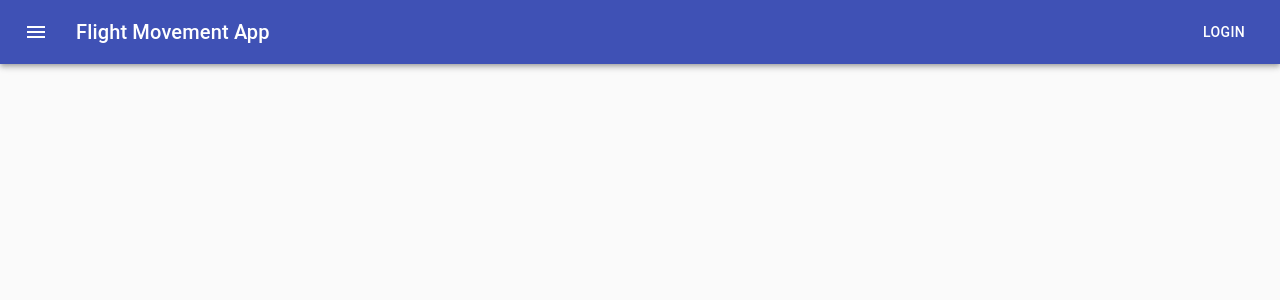
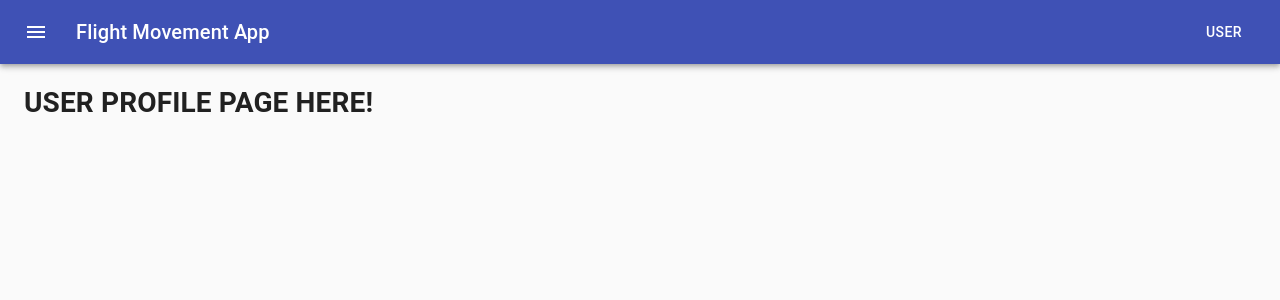
Before and after one commit to devchia254/flight-movement-app-v1, a React (Create React App) app: page /profile in a window 1280 px wide. Shown: the top 300 px of the page. Built offline with nearby package versions, Linux system fonts and the light colour scheme.

Commit message:
added a draft profile page and created a route for it

```diff
--- a/src/components/navbar/Navbar.js
+++ b/src/components/navbar/Navbar.js
@@ -1,5 +1,5 @@
 import React, { Component } from "react";
-// import { Link } from "react-router-dom";
+import { Link } from "react-router-dom";
 
 import { withStyles } from "@material-ui/core/styles";
 import AppBar from "@material-ui/core/AppBar";
@@ -18,6 +18,10 @@ const navStyle = (theme) => ({
   },
   title: {
     flexGrow: 1,
+  },
+  link: {
+    color: theme.palette.common.white,
+    textDecoration: "none",
   },
 });
 
@@ -42,7 +46,11 @@ class Navbar extends Component {
             <Typography variant="h6" className={classes.title}>
               {this.props.children}
             </Typography>
-            <Button color="inherit">Login</Button>
+            <Button color="inherit">
+              <Link to="/profile" className={classes.link}>
+                User
+              </Link>
+            </Button>
           </Toolbar>
         </AppBar>
       </div>
--- a/src/containers/App.js
+++ b/src/containers/App.js
@@ -7,6 +7,7 @@ import SchedulePage from "./SchedulePage";
 import Homepage from "./Homepage";
 import UserLoginPage from "./UserLoginPage";
 import UserRegisterPage from "./UserRegisterPage";
+import UserProfilePage from "./UserProfilePage";
 import Navbar from "../components/navbar/Navbar";
 
 import AuthService from "../services/auth-service";
@@ -58,6 +59,7 @@ class App extends Component {
           <Route path="/schedule" component={SchedulePage} />
           <Route path="/login" component={UserLoginPage} />
           <Route path="/register" component={UserRegisterPage} />
+          <Route path="/profile" component={UserProfilePage} />
         </Switch>
       </div>
     );
--- /dev/null
+++ b/src/containers/UserProfilePage.js
@@ -0,0 +1,31 @@
+import React, { Component } from "react";
+
+import { Container } from "@material-ui/core";
+import { withStyles } from "@material-ui/core/styles";
+// import Grid from "@material-ui/core/Grid";
+// import Paper from "@material-ui/core/Paper";
+
+const useStyles = (theme) => ({
+  container: {
+    marginTop: theme.spacing(3),
+  },
+});
+
+class UserProfilePage extends Component {
+  constructor() {
+    super();
+    this.state = {};
+  }
+
+  render() {
+    // const { classes } = this.props;
+
+    return (
+      <Container maxWidth="lg">
+        <h1> USER PROFILE PAGE HERE!</h1>
+      </Container>
+    );
+  }
+}
+
+export default withStyles(useStyles)(UserProfilePage);
```
